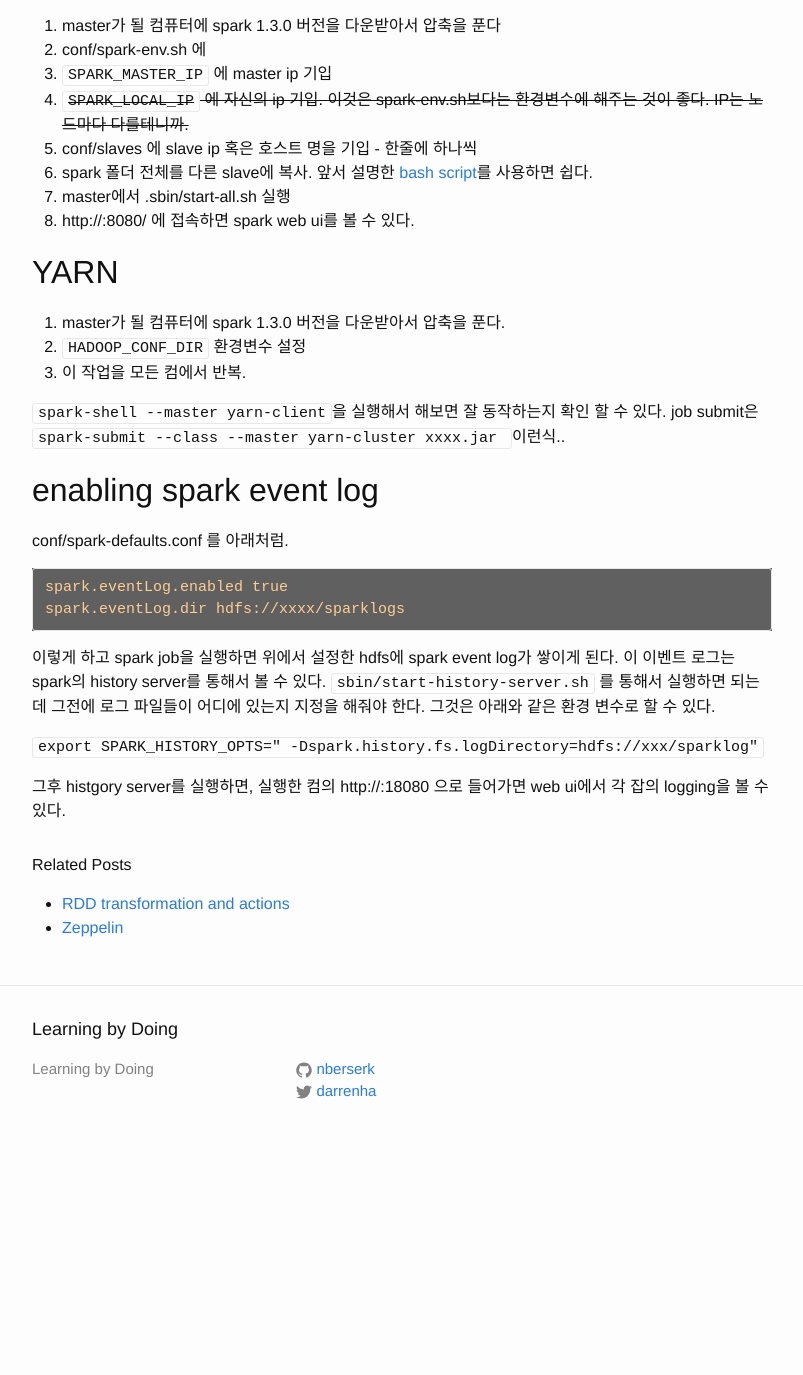
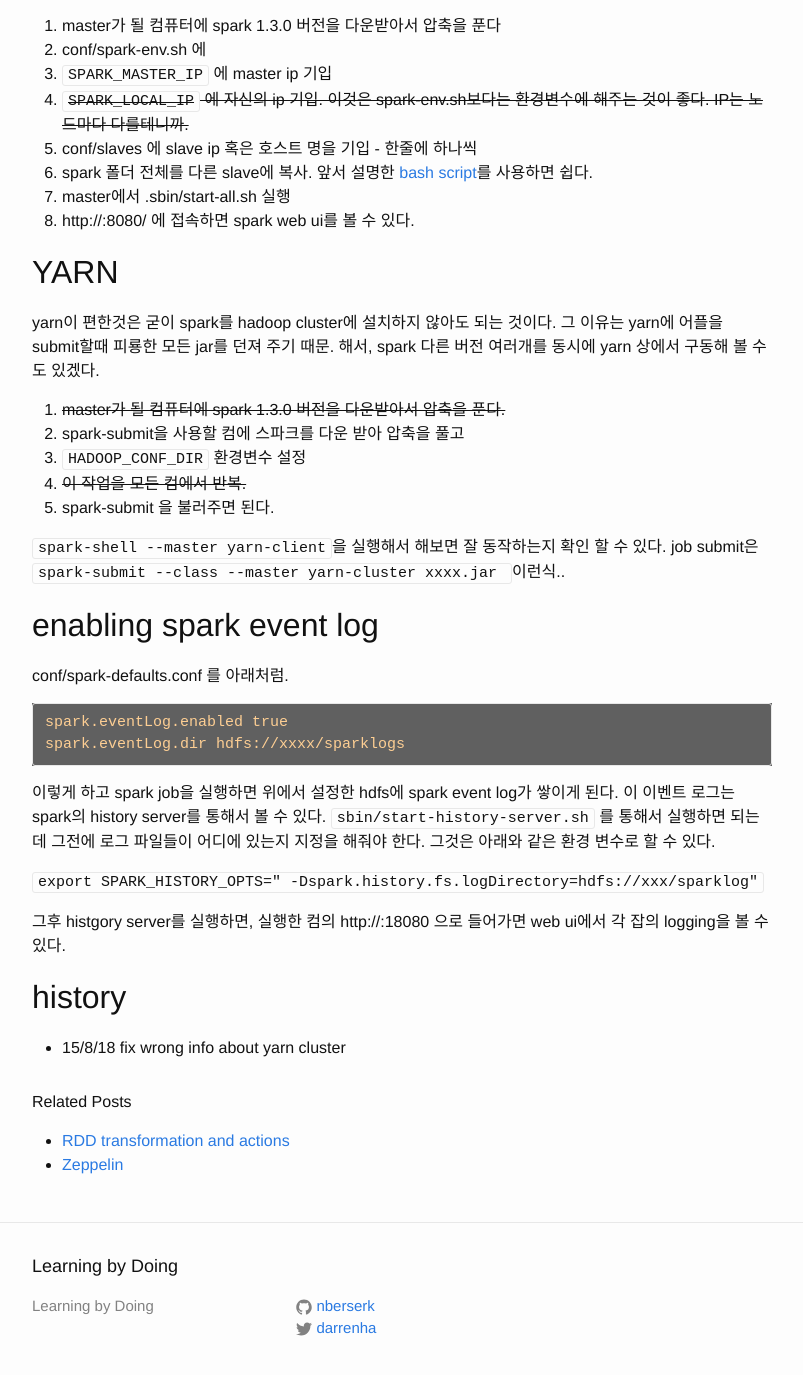
Before and after one commit to nberserk/nberserk.github.io.backup, a Jekyll site: the page built from _posts/2015-06-16-spark.md, in a window 1280 px wide and 1400 px high, scrolled down 573 px. Shown: the top 1375 px of the window, without its empty margins (238-1041 px from the left). Built offline with Jekyll 4.4.1, drawn with Linux system fonts in a browser that asks for light colours; Markdown is read by kramdown in place of the engine named in the settings; comment, search, counter and statistics services are not loaded; before the commit the page ends 1736 px from its top, so only the background shows below that.

Commit message:
spark yarn fix

```diff
--- a/_posts/2015-06-16-spark.md
+++ b/_posts/2015-06-16-spark.md
@@ -23,10 +23,14 @@
 5. http://<master ip>:8080/ 에 접속하면 spark web ui를 볼 수 있다.
 
 ## YARN
+yarn이 편한것은 굳이 spark를 hadoop cluster에 설치하지 않아도 되는 것이다. 그 이유는 yarn에 어플을 submit할때 피룡한 모든 jar를 던져 주기 때문.
+해서, spark 다른 버전 여러개를 동시에 yarn 상에서 구동해 볼 수 도 있겠다.
 
-1. master가 될 컴퓨터에 spark 1.3.0 버전을 다운받아서 압축을 푼다.
+1. ~~master가 될 컴퓨터에 spark 1.3.0 버전을 다운받아서 압축을 푼다.~~
+1. spark-submit을 사용할 컴에 스파크를 다운 받아 압축을 풀고
 1. `HADOOP_CONF_DIR` 환경변수 설정
-2. 이 작업을 모든 컴에서 반복.
+2. ~~이 작업을 모든 컴에서 반복.~~
+3. spark-submit 을 불러주면 된다.
 
 `spark-shell --master yarn-client`을 실행해서 해보면 잘 동작하는지 확인 할 수 있다.
 job submit은 `spark-submit --class --master yarn-cluster xxxx.jar ` 이런식..
@@ -43,3 +47,6 @@
 `export SPARK_HISTORY_OPTS=" -Dspark.history.fs.logDirectory=hdfs://xxx/sparklog"`
 
 그후 histgory server를 실행하면, 실행한 컴의 http://<ip>:18080 으로 들어가면 web ui에서 각 잡의 logging을 볼 수 있다.
+
+## history
+- 15/8/18 fix wrong info about yarn cluster
```
